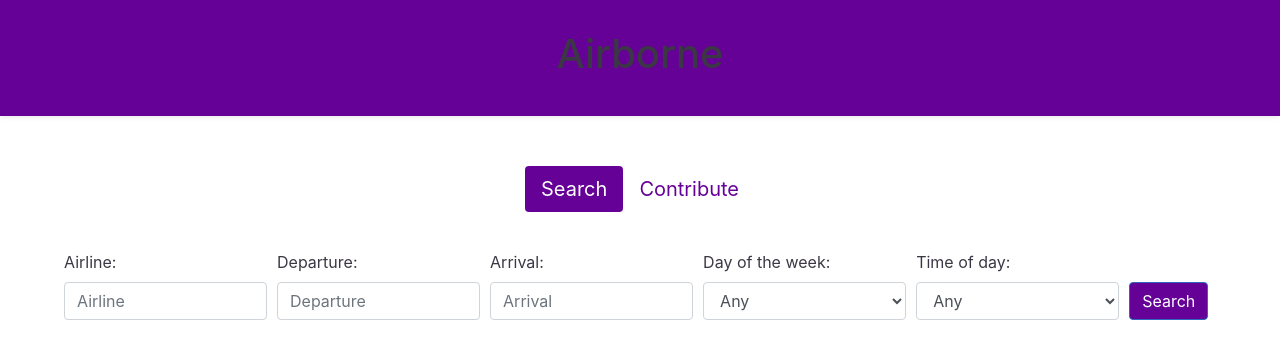
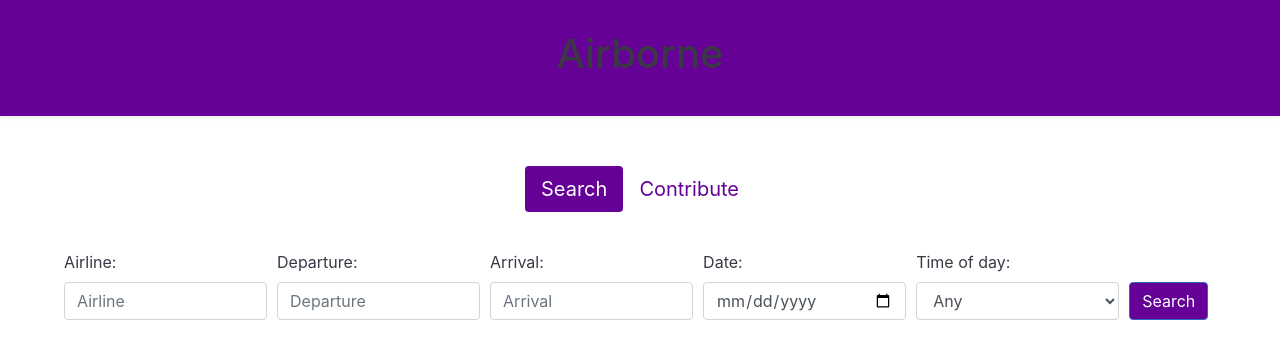
Before and after one commit to sophiazhi/airborne, a React (Create React App) app: page / in a window 1280 px wide. Shown: the top 358 px of the page. Built offline with nearby package versions, Linux system fonts and the light colour scheme.

Commit message:
implemented the front end changes for same weekday vs close day

```diff
--- a/src/Search.js
+++ b/src/Search.js
@@ -12,7 +12,7 @@ class Search extends React.Component {
         super(props);
         this.departure = React.createRef();
         this.arrival = React.createRef();
-        this.dayOfWeek = React.createRef();
+        this.date = React.createRef();
         this.time = React.createRef();
         this.airline = React.createRef();
 
@@ -22,7 +22,7 @@ class Search extends React.Component {
         this.state = {
             departure: 'any',
             arrival: 'any',
-            dayOfWeek: 'any',
+            date: 'any',
             time: 'any',
             airline: 'any',
             searchResults: this.searchResults,
@@ -38,7 +38,7 @@ class Search extends React.Component {
         this.setState({
             departure: this.departure.current.value,
             arrival: this.arrival.current.value,
-            dayOfWeek: this.dayOfWeek.current.value,
+            date: this.date.current.value,
             time: this.time.current.value,
             airline: this.airline.current.value,
         });
@@ -49,7 +49,7 @@ class Search extends React.Component {
         const queryData = new Map();
         queryData["departure"] = (this.departure.current.value !== "") ? this.departure.current.value : "any";
         queryData["arrival"] = (this.arrival.current.value !== "") ? this.arrival.current.value : "any";
-        queryData["date"] = (this.dayOfWeek.current.value !== "") ? this.dayOfWeek.current.value : "any";
+        queryData["date"] = (this.date.current.value !== "") ? this.date.current.value : "any";
         queryData["time"] = (this.time.current.value !== "") ? this.time.current.value : "any";
         queryData["airline"] = (this.airline.current.value !== "") ? this.airline.current.value : "any";
 
@@ -61,8 +61,18 @@ class Search extends React.Component {
            }})
         .then(response => response.json()).then(data => {
             console.log(data);
-            this.setState({"searchResults": data.queried_forms});
-            data.queried_forms.length === 0 ? this.setState({"error": "Sorry, there are zero submissions with such parameters"}) : this.setState({"error": ""});
+            let queriedForms = []
+            if (data.queried_forms !== undefined) {
+                data.queried_forms.forEach(form => form["dateQuery"] = "any")
+                queriedForms = data.queried_forms;
+            } else {
+                data.close_date_forms.forEach(form => form["dateQuery"] = "closeDay");
+                data.same_weekday_forms.forEach(form => form["dateQuery"] = "sameWeekday");
+                queriedForms = data.close_date_forms.concat(data.same_weekday_forms);
+            }
+            console.log(queriedForms);
+            this.setState({"searchResults": queriedForms});
+            this.setState({"error": queriedForms.length === 0 ? "Sorry there are zero submissions with those parameters." : ""})
         });
     }
 
@@ -90,18 +100,9 @@ class Search extends React.Component {
                             </Form.Group>
                         </Col>
                         <Col>
-                            <Form.Group controlId="formDayOfWeek">
-                                <Form.Label>Day of the week:</Form.Label>
-                                <Form.Control ref={this.dayOfWeek} as="select" defaultValue="Day of Week">
-                                    <option>Any</option>
-                                    <option>Monday</option>
-                                    <option>Tuesday</option>
-                                    <option>Wednesday</option>
-                                    <option>Thursday</option>
-                                    <option>Friday</option>
-                                    <option>Saturday</option>
-                                    <option>Sunday</option>
-                                </Form.Control>
+                            <Form.Group controlId="formDate">
+                                <Form.Label>Date:</Form.Label>
+                                <Form.Control ref={this.date} type="date" placeholder="MM-DD-YYYY"/>
                             </Form.Group>
                         </Col>
 
@@ -125,8 +126,8 @@ class Search extends React.Component {
                         </Col>
                     </Form.Row>
                 </Form>
-                {(this.state.searchResults.length !== 0) ? <SearchContainer searchResults={this.state.searchResults}/> : null}
-                {(this.state.error !== '') ? <Alert variant="danger">{this.state.error}</Alert> : null}
+                {(this.state.searchResults.length !== 0) ? <SearchContainer searchResults={this.state.searchResults} dateQuery={this.state.date}/> : null}
+                {(this.state.error !== "") ? <Alert variant="danger">{this.state.error}</Alert> : null}
             </div>
         )
     }
@@ -164,6 +165,7 @@ class SearchContainer extends React.Component {
                         time = {result.time}
                         date = {result.date}
                         comments = {result.comments}
+                        dateQuery = {result.dateQuery}
                     />
                 ))}
             </div>
@@ -178,8 +180,9 @@ class SearchResult extends React.Component {
         const crowdedness = "Crowdedness: " + this.props.crowded + "/100\n";
         const easeOfMind =  "Ease of mind: " + this.props.safety + "/100\n";
         const extraComments = "Comments: " + this.props.comments;
+        const backgroundColor = this.props.dateQuery === "sameWeekday" ? "#b0defa" : "#f2edf8";
         return (
-            <Card className="mt-2 mb-2" style={{"backgroundColor": "#f2edf8"}}>
+            <Card className="mt-2 mb-2" style={{"backgroundColor": backgroundColor}}>
                 <Card.Header className="pt-4">
                     <Card.Title>{title}</Card.Title>
                 </Card.Header>
```
Also changed, not shown: 1 other file (tests, documents, lock files or other folders).
